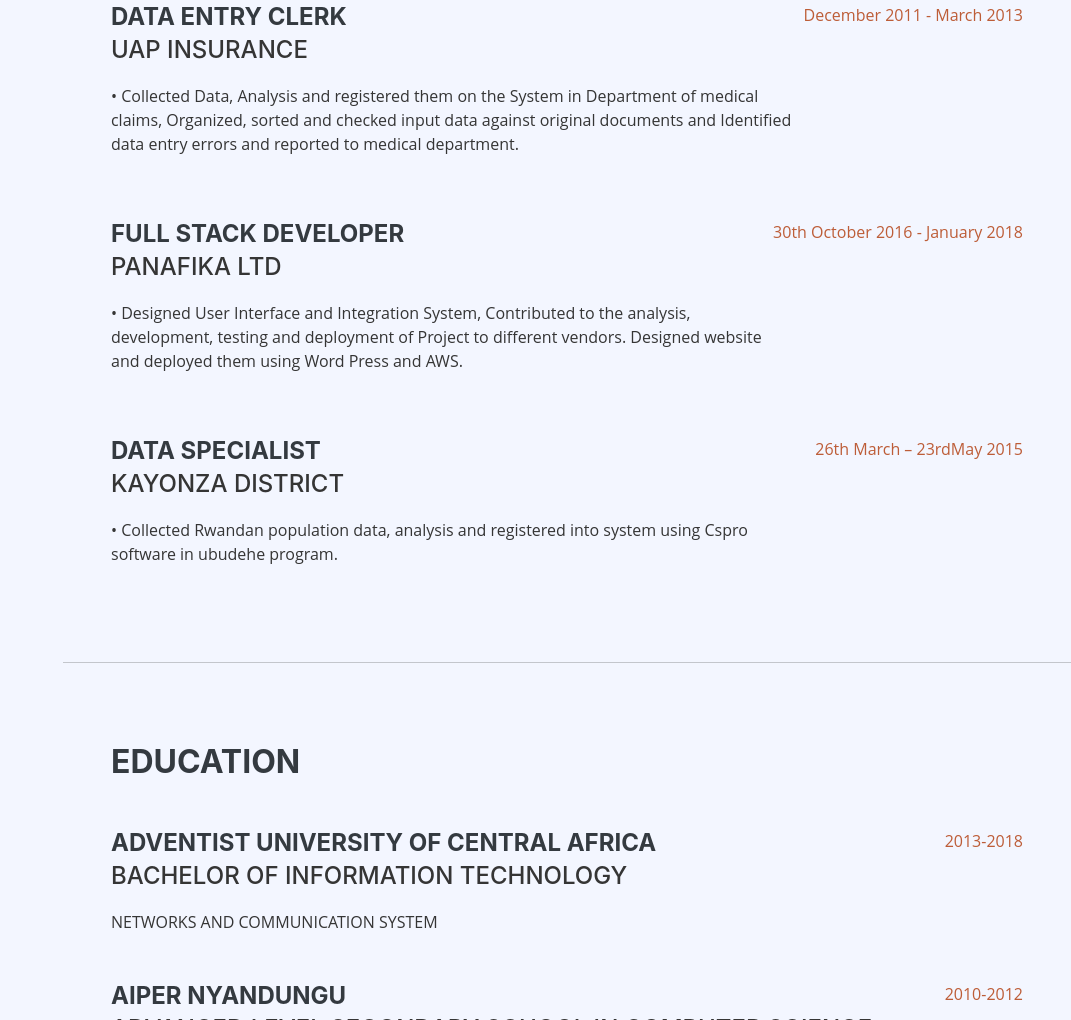
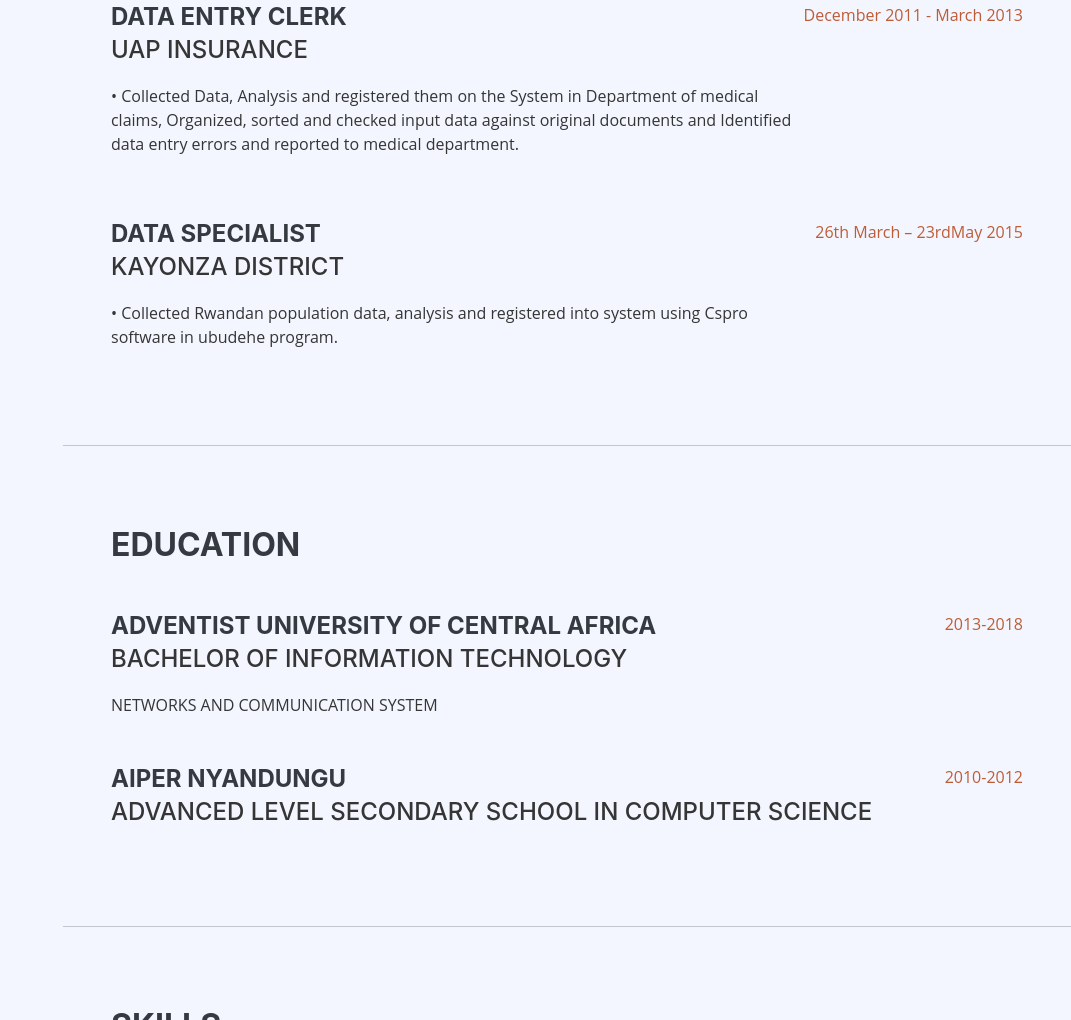
Before and after one commit to rwabukwererealfred/Resume, a plain HTML site: page index.html in a window 1280 px wide. Shown: the part 1202-2222 px from the top of the page, without its empty margins (209-1280 px from the left). Drawn offline with nearby package versions, Linux system fonts and the light colour scheme; a web font is replaced by a local one.

Commit message:
Update index.html

```diff
--- a/index.html
+++ b/index.html
@@ -95,17 +95,7 @@
                         </div>
                         <div class="flex-shrink-0"><span class="text-primary">December 2011 - March 2013</span></div>
                     </div>
-                    <div class="d-flex flex-column flex-md-row justify-content-between mb-5">
-                        <div class="flex-grow-1">
-                            <h4 class="mb-0" style="font-weight: bold;">Full Stack Developer</h4>
-                            <div class="subheading mb-3">Panafika ltd</div>
-                            <p>• Designed User Interface and Integration System,
-                                    Contributed to the analysis, development, testing and deployment of Project to different vendors.
-                                Designed website and deployed them using Word Press and AWS.
-                                    </p>
-                        </div>
-                        <div class="flex-shrink-0"><span class="text-primary">30th October 2016 - January 2018</span></div>
-                    </div>
+
                     <div class="d-flex flex-column flex-md-row justify-content-between">
                         <div class="flex-grow-1">
                             <h4 class="mb-0" style="font-weight: bold;">Data Specialist</h4>
```
